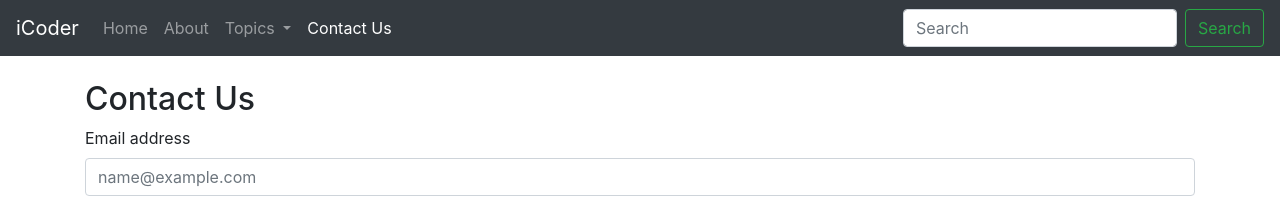
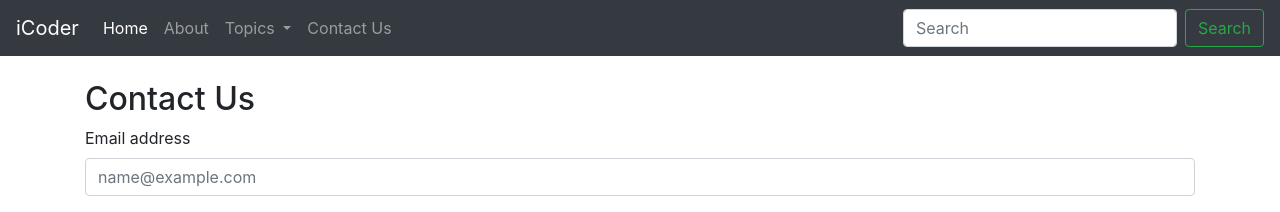
Before and after one commit to Ritika-jain27/iCoderBootstrap, a Jekyll site: the page contact.html, which Jekyll copies as it is, in a window 1280 px wide. Shown: the top 212 px of the page. Built offline with Jekyll 4.4.1, drawn with Linux system fonts in a browser that asks for light colours.

Commit message:
Update contact.html

```diff
--- a/contact.html
+++ b/contact.html
@@ -23,16 +23,16 @@
 
         <div class="collapse navbar-collapse" id="navbarSupportedContent">
             <ul class="navbar-nav mr-auto">
-                <li class="nav-item">
-                    <a class="nav-link" href="/">Home <span class="sr-only">(current)</span></a>
+        <li class="nav-item active">
+          <a class="nav-link" href="/iCoderBootstrap/">Home <span class="sr-only">(current)</span></a>
         </li>
         <li class="nav-item">
-                    <a class="nav-link" href="/about.html">About</a>
+          <a class="nav-link" href="/iCoderBootstrap/about.html">About</a>
         </li>
 
         <li class="nav-item dropdown">
-                    <a class="nav-link dropdown-toggle" href="#" id="navbarDropdown" role="button"
-                        data-toggle="dropdown" aria-haspopup="true" aria-expanded="false">
+          <a class="nav-link dropdown-toggle" href="#" id="navbarDropdown" role="button" data-toggle="dropdown"
+            aria-haspopup="true" aria-expanded="false">
             Topics
           </a>
           <div class="dropdown-menu" aria-labelledby="navbarDropdown">
@@ -43,8 +43,8 @@
             <a class="dropdown-item" href="#">Write for us</a>
           </div>
         </li>
-                <li class="nav-item active">
-                    <a class="nav-link" href="/contact.html">Contact Us</a>
+        <li class="nav-item">
+          <a class="nav-link" href="/iCoderBootstrap/contact.html">Contact Us</a>
         </li>
 
 
```
Lines whose indentation alone changed are shown as unchanged.
